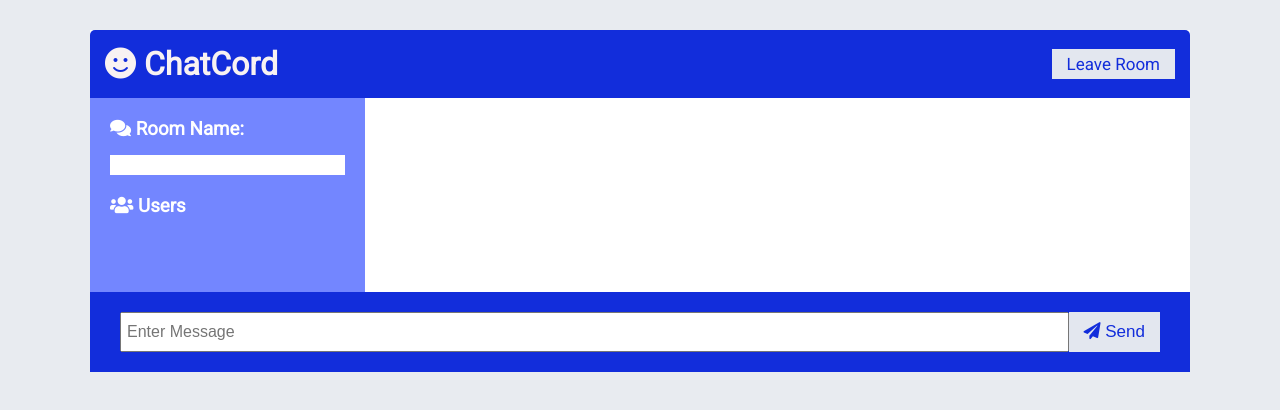
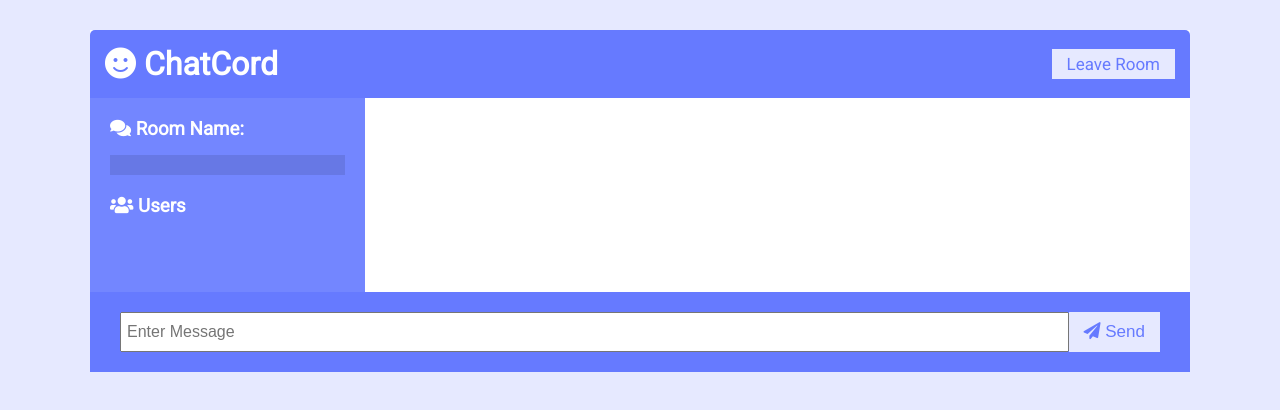
Before and after one commit to av308q/Chatcord, a website: page public/chat.html in a window 1280 px wide. Drawn offline with nearby package versions, Linux system fonts and the light colour scheme; no server answers.

```diff
--- a/public/css/style.css
+++ b/public/css/style.css
@@ -1,9 +1,9 @@
 @import url('https://fonts.googleapis.com/css?family=Roboto&display=swap');
 
 :root {
-	--dark-color-a: #122ddb;
+	--dark-color-a: #667aff;
 	--dark-color-b: #7386ff;
-	--light-color: #e8ebf0fa;
+	--light-color: #e6e9ff;
 	--success-color: #5cb85c;
 	--error-color: #d9534f;
 }
@@ -49,7 +49,7 @@
 
 .chat-header {
 	background: var(--dark-color-a);
-	color: rgb(248, 242, 242);
+	color: #fff;
 	border-top-left-radius: 5px;
 	border-top-right-radius: 5px;
 	padding: 15px;
@@ -72,7 +72,7 @@
 
 .chat-sidebar h2 {
 	font-size: 20px;
-	background: rgb(255, 255, 255);
+	background: rgba(0, 0, 0, 0.1);
 	padding: 10px;
 	margin-bottom: 20px;
 }
```
Also changed, not shown: server.js (+10 -1 lines).
